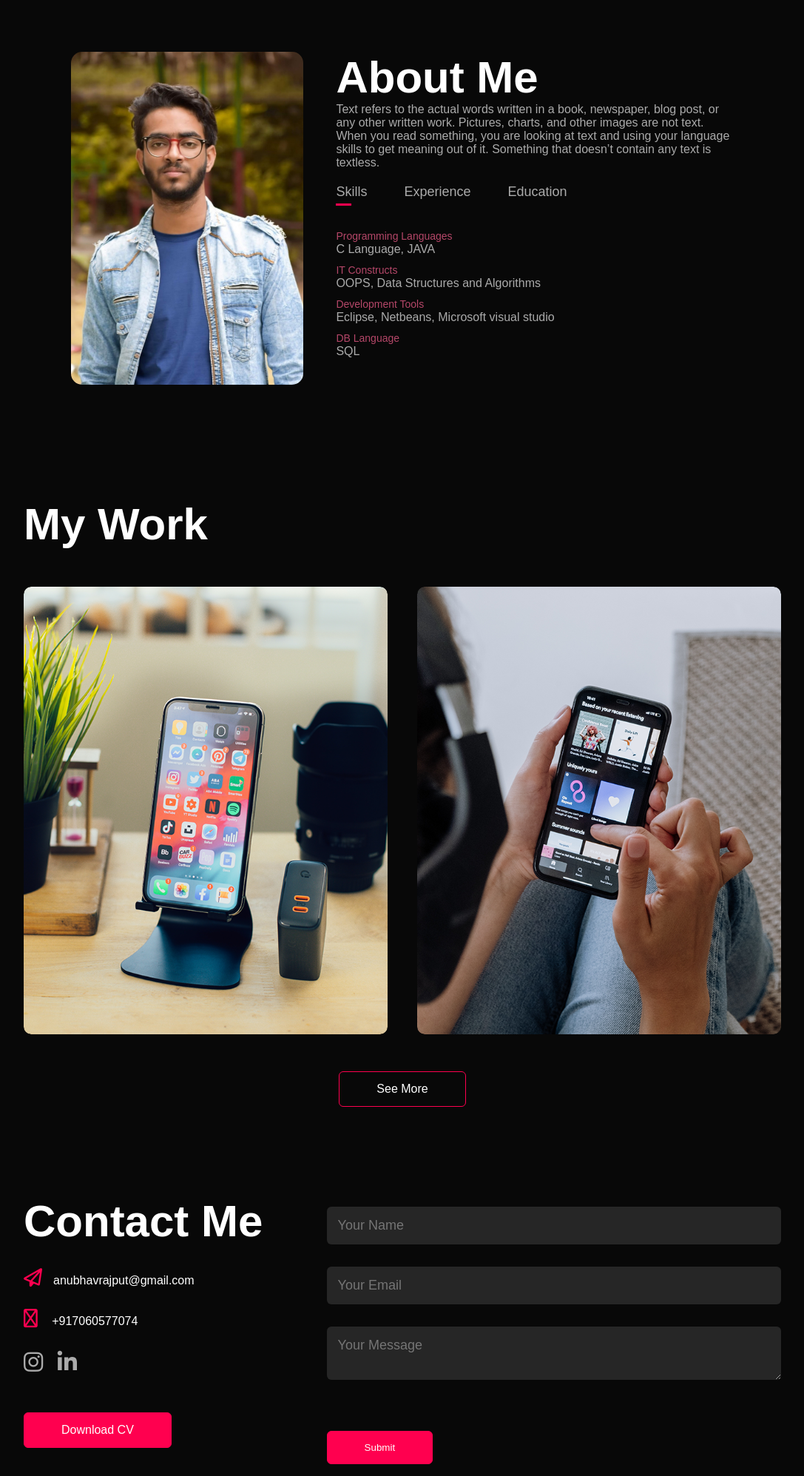
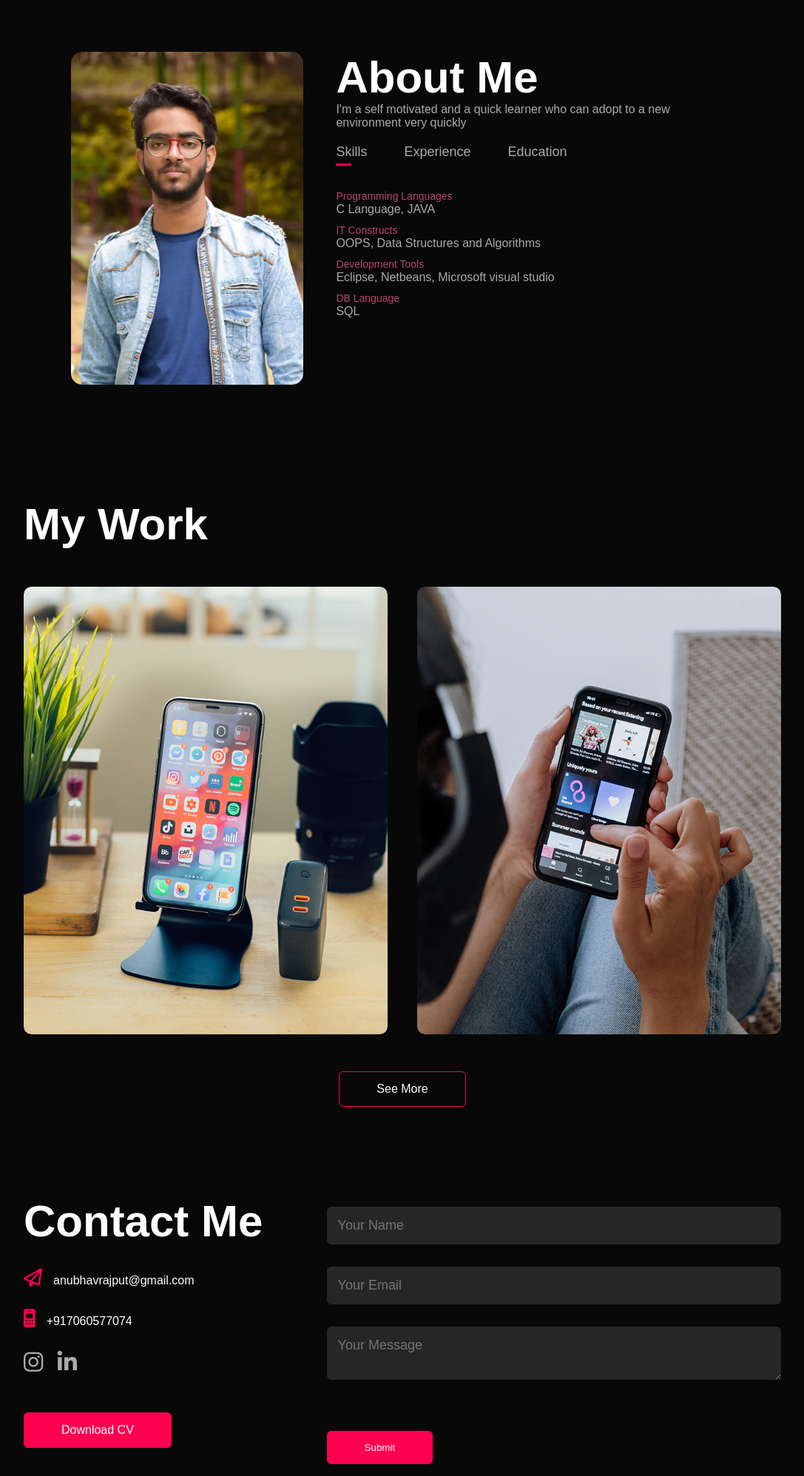
Before and after one commit to anubhavrajput70/portfolio.github.io, a plain HTML site: page index.html in a window 1280 px wide. Shown: the part 820-2815 px from the top of the page at 74% size, without its empty margins (96-1183 px from the left). Drawn offline with Linux system fonts and the light colour scheme.

Commit message:
first commit

```diff
--- a/index.html
+++ b/index.html
@@ -20,7 +20,8 @@
                     <li><a href="#contact">Contact</a></li>
                     <i class="fa-regular fa-circle-xmark" onclick="closemenu()"></i>
                 </ul>
-                <i class="fa-regular fa-bars" onclick="openmenu()"></i>
+                <i class="fa-regular fa-square-caret-down" onclick="openmenu()"></i>
+
             </nav>
             <div class="header-text">
 
@@ -38,12 +39,7 @@
                 <div class="about-col-2">
                     <h1 class="sub-title">About Me</h1>
                     <p>
-                        Text refers to the actual words written in a book,
-                        newspaper, blog post, or any other written work.
-                         Pictures, charts, and other images are not text.
-                         When you read something, you are looking at text and
-                          using your language skills to get meaning out of it.
-                          Something that doesn’t contain any text is textless.
+                        I'm a self motivated and a quick learner who can adopt to a new environment very quickly
                     </p>
                     <div class="tab-titles">
                         <p class="tab-links active-link" onclick="opentab('skills')">Skills</p>
@@ -112,7 +108,7 @@
                 <div class="contact-left">
                     <h1 class="sub-title">Contact Me</h1>
                     <p><i class="fa-regular fa-paper-plane"></i>anubhavrajput@gmail.com</p>
-                    <p><i class="fa-regular fa-square-phone"></i> +917060577074</p>
+                    <p><i class="fa-sharp fa-solid fa-mobile-retro"></i>+917060577074</p>
                     <div class="social-icons">
                         <a href="https://instagram.com/anubhavrajput__?igshid=YmMyMTA2M2Y="><i class="fa-brands fa-instagram"></i></a>
                         <a href="https://www.linkedin.com/in/anubhav-rajput-2936b7203/"><i class="fa-brands fa-linkedin-in"></i></a>
--- a/style.css
+++ b/style.css
@@ -335,6 +335,7 @@ nav .fa-regular
     {
         display: block;
         font-size: 25px;
+        color: #fff;
     }
     nav ul
     {
```
